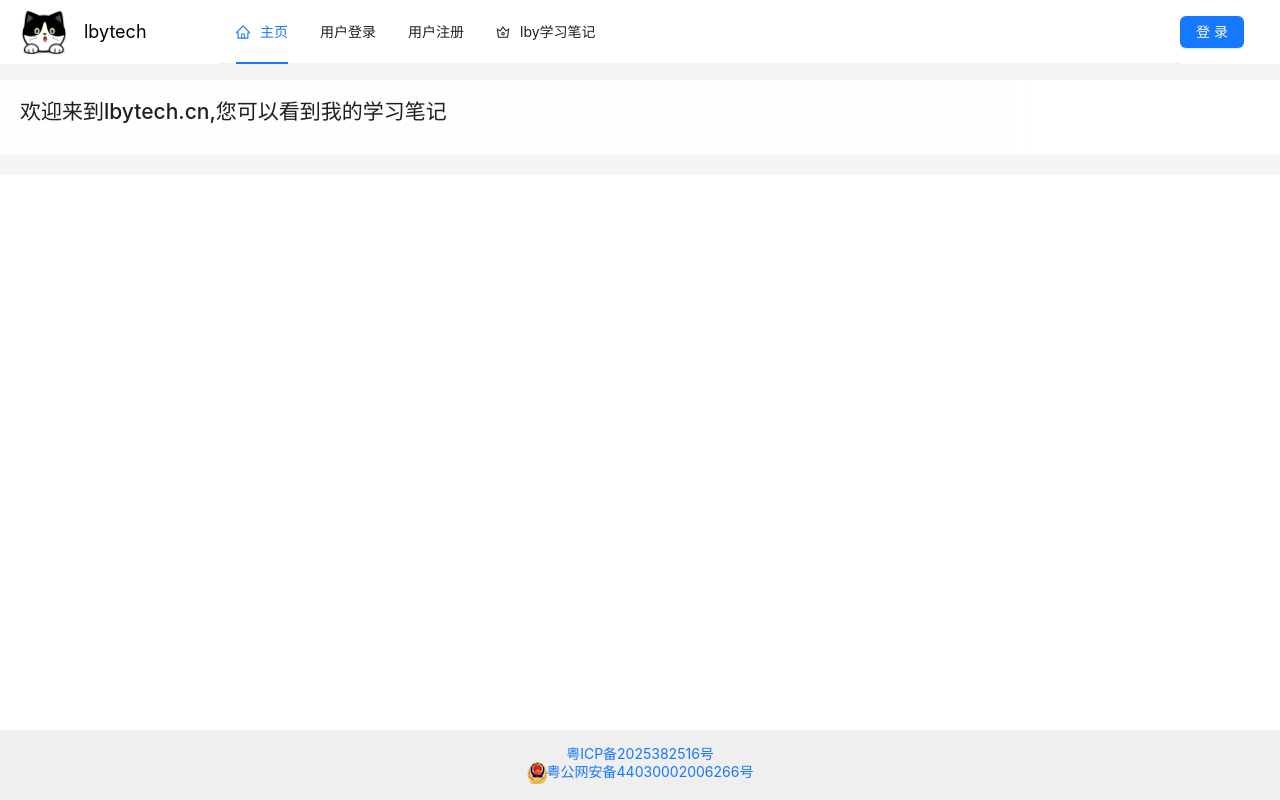
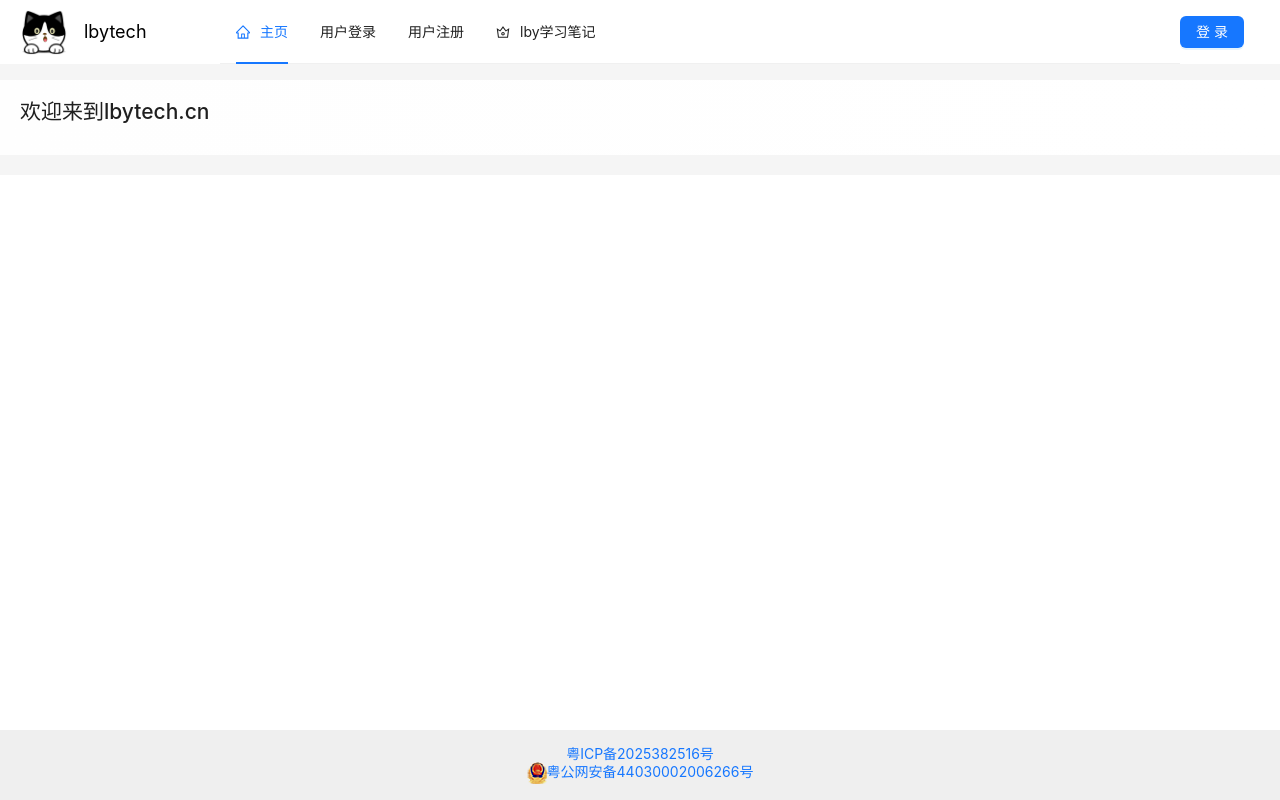
Before and after one commit to L-Boyd/lbytech-frontend, a Vue app: page / in a window 1280 px wide. Built offline with nearby package versions, Linux system fonts and the light colour scheme; no server answers.

Commit message:
把欢迎信息改的含蓄一点

```diff
--- a/src/pages/HomePage.vue
+++ b/src/pages/HomePage.vue
@@ -5,7 +5,7 @@
 </template>
 
 <script setup lang="ts">
-const msg = "欢迎来到lbytech.cn,您可以看到我的学习笔记";
+const msg = "欢迎来到lbytech.cn";
 </script>
 
 <style scoped>
```
